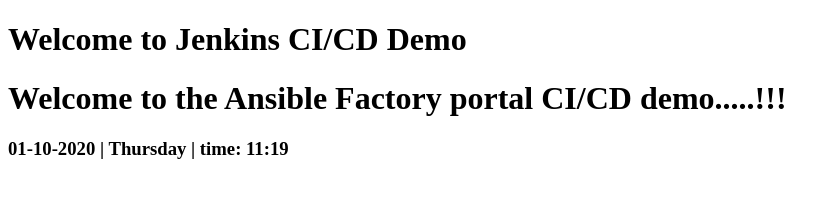
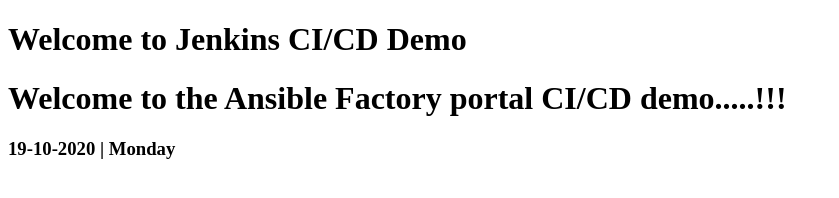
Before and after one commit to ramnithin06/webcontent, a plain HTML site: page index.html in a window 1280 px wide. Shown: the whole page, without its empty margins (0-839 px from the left). Drawn offline with Linux system fonts and the light colour scheme.

Commit message:
Update index.html

```diff
--- a/index.html
+++ b/index.html
@@ -7,6 +7,6 @@
 <body>
 <h1> Welcome to Jenkins CI/CD Demo </h1>
   <h1> Welcome to the Ansible Factory portal CI/CD demo.....!!!</h1>
-  <h3> 01-10-2020 | Thursday | time: 11:19 </h3>
+  <h3> 19-10-2020 | Monday </h3>
 </body>
 </html>
```
